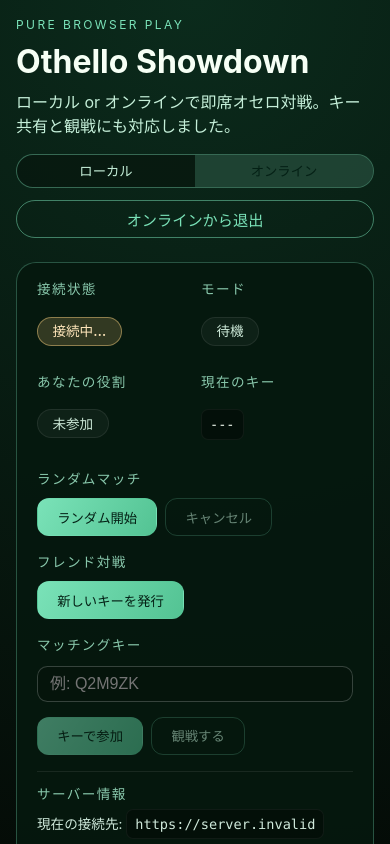
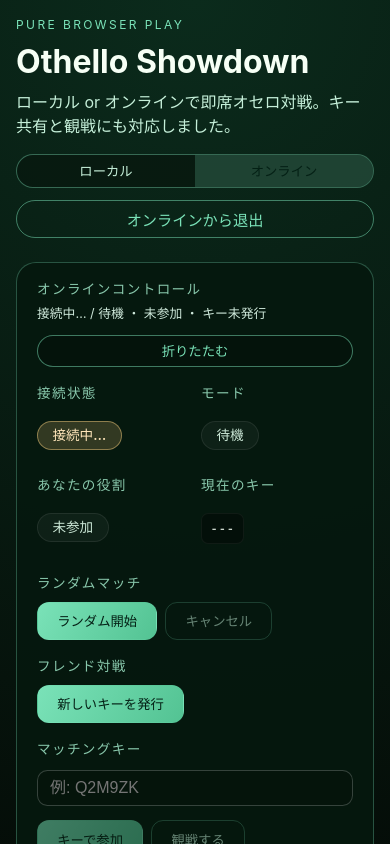
Before and after one commit to yyyywaiwai/othelloweb, a React (Vite) app: page / in a window 390 px wide. Both pictures are taken after a click on the button "オンライン". Shown: the top 844 px of the page. Built offline with nearby package versions, Linux system fonts and the light colour scheme; no server answers.

Commit message:
feat(ui): collapse online controls and shrink turn badge
Add an auto-collapsing online control panel with a summary header and make the turn indicator tighter for smartphone layouts.

```diff
--- a/src/App.css
+++ b/src/App.css
@@ -103,6 +103,40 @@
   display: flex;
   flex-direction: column;
   gap: 1rem;
+}
+
+.online-panel-body {
+  display: flex;
+  flex-direction: column;
+  gap: 1rem;
+}
+
+.online-panel-head {
+  display: flex;
+  justify-content: space-between;
+  align-items: flex-start;
+  flex-wrap: wrap;
+  gap: 0.75rem;
+}
+
+.panel-summary {
+  margin: 0.2rem 0 0;
+  color: #cfe9db;
+  font-size: 0.9rem;
+}
+
+.panel-toggle {
+  border: 1px solid rgba(122, 226, 184, 0.5);
+  border-radius: 999px;
+  background: rgba(0, 0, 0, 0.2);
+  color: #7ae2b8;
+  padding: 0.35rem 0.9rem;
+  font-weight: 600;
+  cursor: pointer;
+}
+
+.online-panel.collapsed .online-panel-body {
+  display: none;
 }
 
 .online-topline {
@@ -323,6 +357,9 @@
 .turn-card {
   min-width: 200px;
   flex: 1;
+  display: flex;
+  flex-direction: column;
+  gap: 0.35rem;
 }
 
 .label {
@@ -337,11 +374,11 @@
   margin: 0;
   display: inline-flex;
   align-items: center;
-  gap: 0.65rem;
-  padding: 0.55rem 1.25rem;
+  gap: 0.45rem;
+  padding: 0.45rem 1rem;
   border-radius: 999px;
   font-weight: 700;
-  font-size: 1.1rem;
+  font-size: 1rem;
   background: rgba(255, 255, 255, 0.08);
   border: 1px solid rgba(255, 255, 255, 0.2);
 }
@@ -349,8 +386,8 @@
 .turn-chip.black::before,
 .turn-chip.white::before {
   content: '';
-  width: 1.2rem;
-  height: 1.2rem;
+  width: 1rem;
+  height: 1rem;
   border-radius: 50%;
   border: 2px solid rgba(0, 0, 0, 0.2);
 }
@@ -589,6 +626,15 @@
     flex-direction: column;
   }
 
+  .online-panel-head {
+    flex-direction: column;
+    align-items: stretch;
+  }
+
+  .panel-summary {
+    font-size: 0.8rem;
+  }
+
   .status-panel {
     padding: 0.75rem;
     gap: 0.75rem;
--- a/src/App.tsx
+++ b/src/App.tsx
@@ -44,6 +44,7 @@ function App() {
   const [serverUrlInput, setServerUrlInput] = useState(DEFAULT_MATCH_SERVER_URL)
   const [serverUrlError, setServerUrlError] = useState<string | null>(null)
   const [serverSettingsCollapsed, setServerSettingsCollapsed] = useState(false)
+  const [onlinePanelCollapsed, setOnlinePanelCollapsed] = useState(false)
 
   useEffect(() => {
     if (typeof window === 'undefined') return
@@ -320,18 +321,34 @@ function App() {
     !remoteState && !queueSearching && !waitingInfo && onlinePhase === 'idle'
 
   useEffect(() => {
-    if (!isOnlineMode || onlinePhase !== 'active') {
-      if (serverSettingsCollapsed) {
+    const previousPhase = previousPhaseRef.current
+    if (!isOnlineMode) {
+      setServerSettingsCollapsed(false)
+      setOnlinePanelCollapsed(false)
+    } else {
+      if (onlinePhase === 'active' && previousPhase !== 'active') {
+        setServerSettingsCollapsed(true)
+        setOnlinePanelCollapsed(true)
+      }
+
+      if (onlinePhase !== 'active' && serverSettingsCollapsed) {
         setServerSettingsCollapsed(false)
       }
-    } else if (previousPhaseRef.current !== 'active') {
-      setServerSettingsCollapsed(true)
+
+      if (onlinePhase !== 'active' && previousPhase === 'active') {
+        setOnlinePanelCollapsed(false)
       }
+    }
+
     previousPhaseRef.current = onlinePhase
   }, [isOnlineMode, onlinePhase, serverSettingsCollapsed])
 
   const toggleServerSettings = () => {
     setServerSettingsCollapsed((prev) => !prev)
+  }
+
+  const toggleOnlinePanel = () => {
+    setOnlinePanelCollapsed((prev) => !prev)
   }
 
   return (
@@ -381,7 +398,26 @@ function App() {
       </header>
 
       {isOnlineMode && (
-        <section className="online-panel">
+        <section className={`online-panel ${onlinePanelCollapsed ? 'collapsed' : ''}`}>
+          <div className="online-panel-head">
+            <div>
+              <p className="label">オンラインコントロール</p>
+              <p className="panel-summary">
+                {connectionLabel} / {phaseLabel} ・ {roleLabel} ・{' '}
+                {currentMatchKey || 'キー未発行'}
+              </p>
+            </div>
+            <button
+              type="button"
+              className="panel-toggle"
+              onClick={toggleOnlinePanel}
+              aria-expanded={!onlinePanelCollapsed}
+            >
+              {onlinePanelCollapsed ? '開く' : '折りたたむ'}
+            </button>
+          </div>
+
+          <div className="online-panel-body">
             <div className="online-topline">
               <div>
                 <p className="label">接続状態</p>
@@ -553,6 +589,7 @@ function App() {
             </div>
 
             {onlineError && <p className="error-text">{onlineError}</p>}
+          </div>
         </section>
       )}
 
```
Lines whose indentation alone changed are shown as unchanged.
